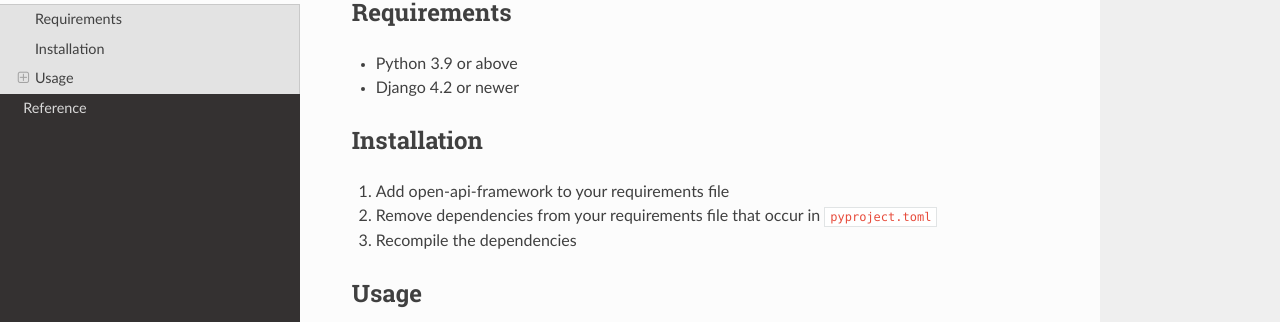
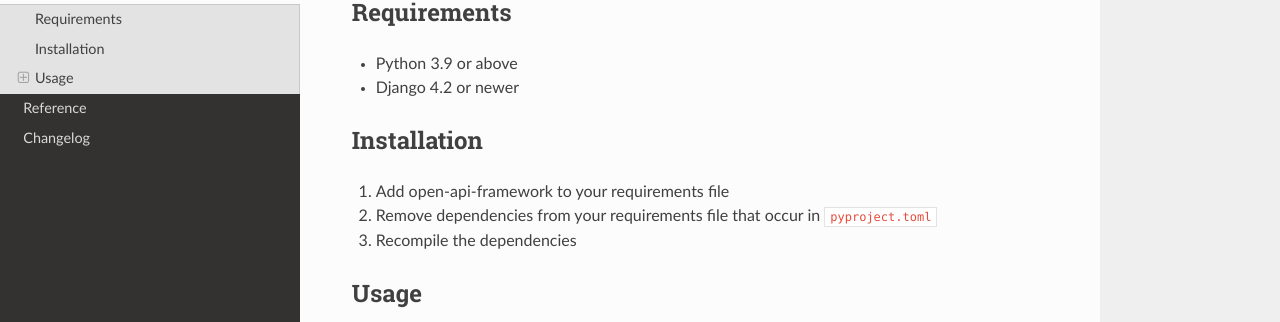
Before and after one commit to maykinmedia/open-api-framework, a Sphinx documentation site: the page built from docs/quickstart.rst, in a window 1280 px wide. Shown: the part 164-486 px from the top of the page. Built offline with Sphinx 7.4.7 and the Read the Docs theme 3.1.0, drawn with Linux system fonts in a browser that asks for light colours.

Commit message:
:memo: Include changelog in documentation

```diff
--- /dev/null
+++ b/docs/changelog.rst
@@ -0,0 +1,3 @@
+.. _development_changelog:
+
+.. include:: ../CHANGELOG.rst
--- a/docs/index.rst
+++ b/docs/index.rst
@@ -24,6 +24,7 @@
 
    quickstart
    reference
+   changelog
 
 
 
```
